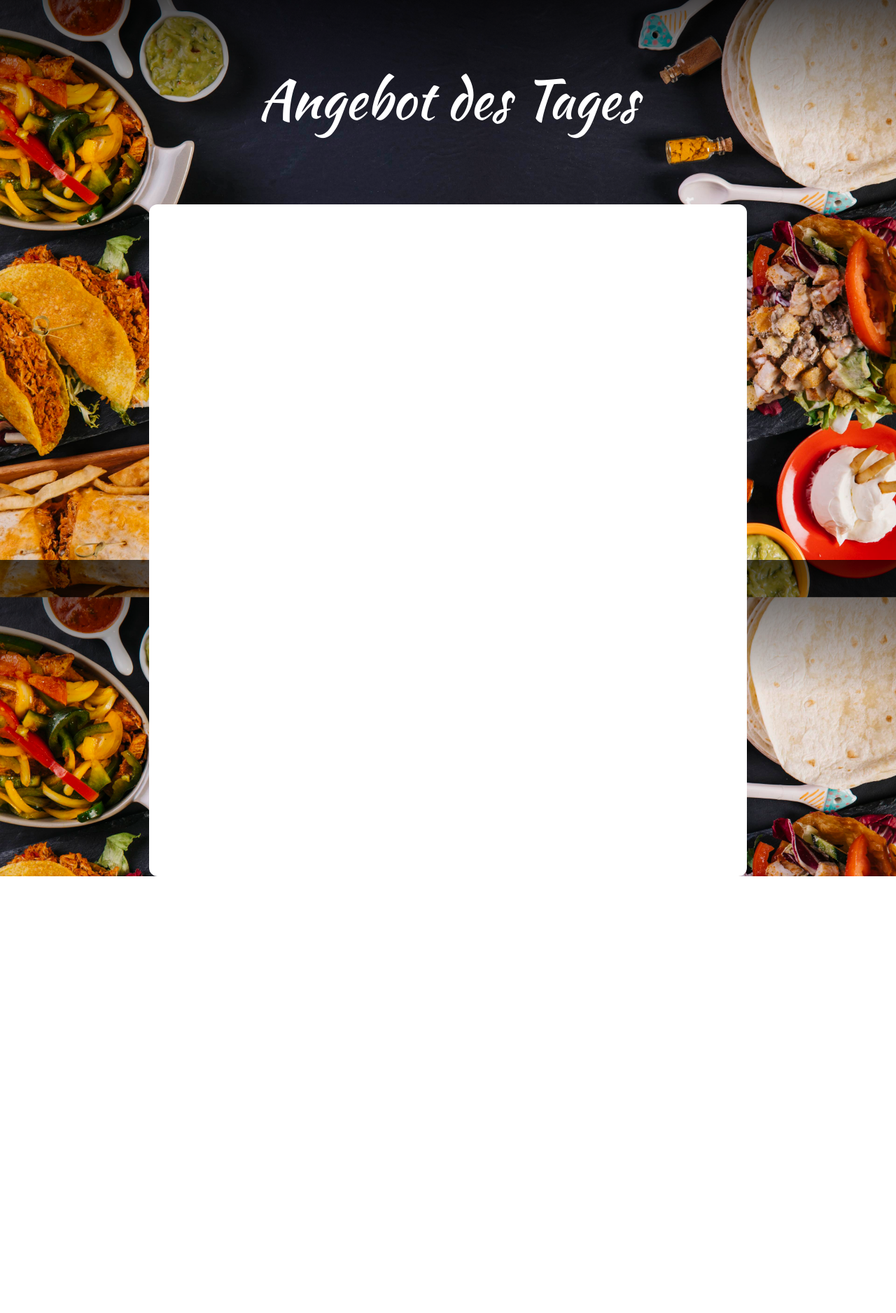
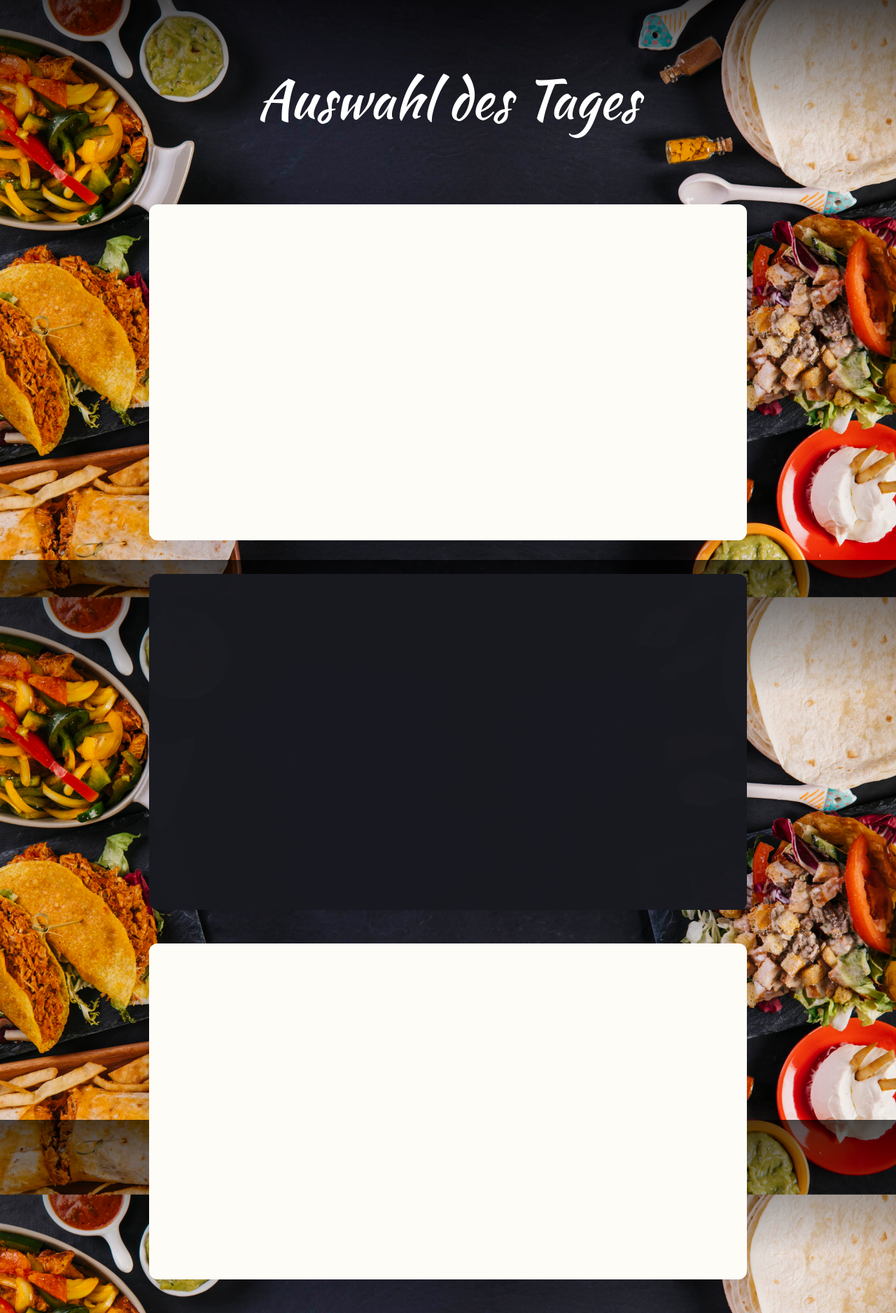
Before and after one commit to dominikbraun/foodunit, a PHP site: page / in a window 1280 px wide. Shown: the whole page at 70% size. Before the commit the page ends 1252 px from the top, so only its background shows below. Run offline with PHP 8.4, Linux system fonts and the light colour scheme.

Commit message:
added styles and HTML

```diff
--- a/index.html
+++ b/index.html
@@ -50,10 +50,15 @@
                     <div class="col-12 col-sm-8 h-100 m-0 p-0 justify-content-center align-items-center d-flex">
                         <div class="w-100">
                             <div class="py-5">
-                                <h1 class="text-white text-theme text-center text-xxl py-5">Angebot des Tages</h1>
+                                <h1 class="text-white text-theme text-center text-xxl py-5">Auswahl des Tages</h1>
                             </div>
-                            <div class="bg-white rounded-lg" id="main-area">
+                            <div class="bg-beige shadow-lg main-area mb-5 rounded-lg">
                                 <br><br><br><br><br><br><br><br><br><br><br><br><br><br><br><br><br><br><br><br>
+                            </div>
+                            <div class="bg-dark shadow-lg main-area mb-5 rounded-lg">
+                                <br><br><br><br><br><br><br><br><br><br><br><br><br><br><br><br><br><br><br><br>
+                            </div>
+                            <div class="bg-beige shadow-lg main-area mb-5 rounded-lg">
                                 <br><br><br><br><br><br><br><br><br><br><br><br><br><br><br><br><br><br><br><br>
                             </div>
                         </div>
--- a/static/css/foodunit-default--areas.css
+++ b/static/css/foodunit-default--areas.css
@@ -1,5 +1,5 @@
 @media (max-width: 576px) {
-    #login-area, #main-area {
+    #login-area, .main-area {
         -webkit-border-radius: 0 !important;
         -moz-border-radius: 0 !important;
         border-radius: 0 !important;
@@ -11,7 +11,4 @@
         max-width: 23rem;
         margin-top: 11rem;
     }
-    #main-area {
-        /*margin-top: 3rem;*/
-    }
 }
--- a/static/css/foodunit-default--overrides.css
+++ b/static/css/foodunit-default--overrides.css
@@ -8,8 +8,22 @@
     border-radius: .75rem !important;
 }
 
+.rounded-top {
+    border-top-left-radius: .75rem !important;
+    border-top-right-radius: .75rem !important;
+}
+
+.rounded-bottom {
+    border-bottom-left-radius: .75rem !important;
+    border-bottom-right-radius: .75rem !important;
+}
+
 .border-bottom {
     border-bottom: 2px solid #ebebef !important;
+}
+
+.bg-dark {
+    background-color: rgba(25, 26, 32, .99) !important;
 }
 
 h1, .h1 {
```
Also changed, not shown: 1 other file.
